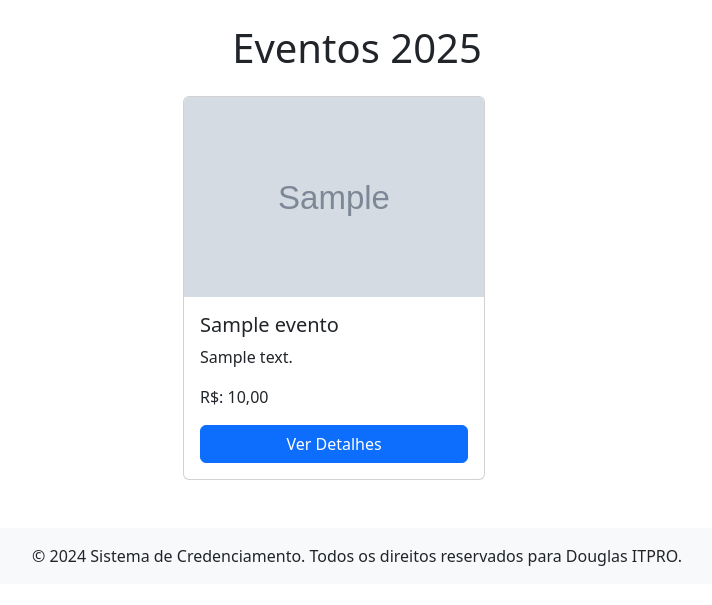
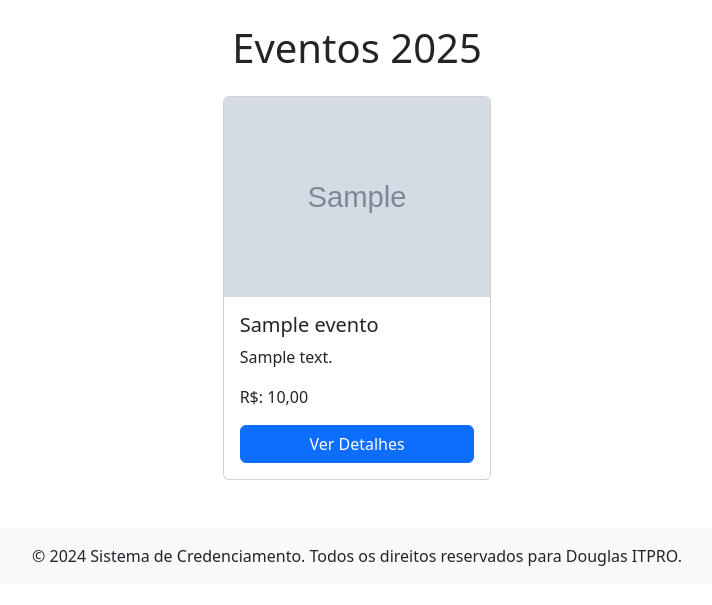
Before and after one commit to douglasinforj/cred_cirurgia, a Django app: page / in a window 1280 px wide. Shown: the part 56-661 px from the top of the page, without its empty margins (283-995 px from the left). Run offline with Django 5.2, Linux system fonts and the light colour scheme; tables that the repository leaves empty hold one stand-in row (values such as "Sample post"); grey boxes marked "Sample" are stand-in pictures.

Commit message:
Melhoria no layout

```diff
--- a/core/templates/core/home.html
+++ b/core/templates/core/home.html
@@ -9,27 +9,27 @@
 
 <style>
     .evento-imagem {
-        width: 300px; /* Defina a largura desejada */
-        height: 200px; /* Defina a altura desejada */
+        width: 100%; /* Garantir que a imagem ocupe toda a largura da coluna */
+        height: 200px; /* Altura fixa */
         object-fit: cover; /* Ajusta a imagem para cobrir o espaço definido */
     }
 </style>
 
 <div class="container">
-    <h1 class="text-center my-4 ">Eventos 2025</h1>
-    <div class="row justify-content-center">
+    <h1 class="text-center my-4">Eventos 2025</h1>
+    <div class="row justify-content-center d-flex">
         {% for evento in eventos %}
-            <div class="col-md-4 mb-4 d-flex align-items-stretch">
+            <div class="col-md-4 mb-4 d-flex justify-content-center">
                 <div class="card h-100">
                     {% if evento.foto %}
-                        <img src="{{ evento.foto.url }}" class="card-img-top evento-imagem" alt="Imagem do evento" style="height: 200px; object-fit: cover;">
+                        <img src="{{ evento.foto.url }}" class="card-img-top evento-imagem" alt="Imagem do evento">
                     {% else %}
-                        <img src="{% static 'image/placeholder.png' %}" class="card-img-top evento-imagem" alt="Imagem padrão" style="height: 200px; object-fit: cover;">
+                        <img src="{% static 'image/placeholder.png' %}" class="card-img-top evento-imagem" alt="Imagem padrão">
                     {% endif %}
                     <div class="card-body d-flex flex-column">
                         <h5 class="card-title">{{ evento.nome }}</h5>
                         <p class="card-text flex-grow-1">{{ evento.descricao }}</p>
-                        <p class="card-text flex-grow-1">R$: {{ evento.valor }}</p>
+                        <p class="card-text">R$: {{ evento.valor }}</p>
                         <a href="{% url 'detalhes_evento' evento.id %}" class="btn btn-primary mt-auto">Ver Detalhes</a>
                     </div>
                 </div>
```
